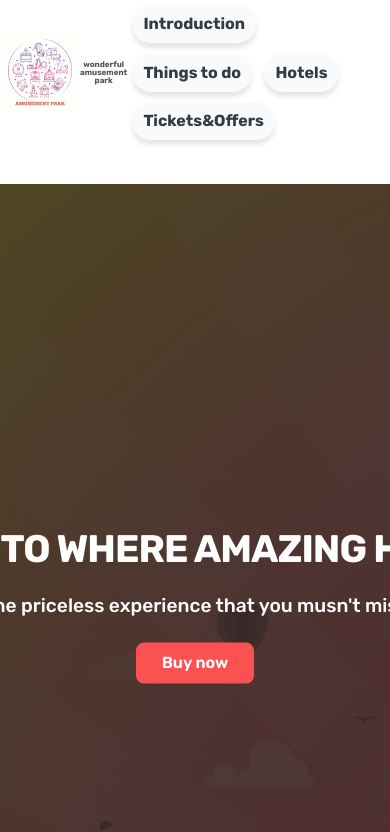
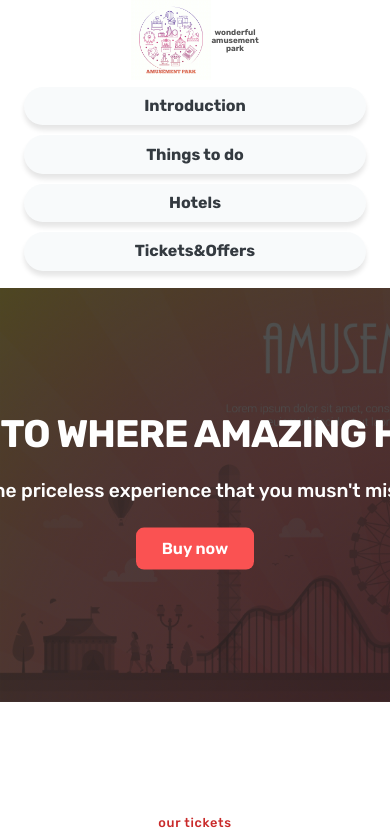
Before and after one commit to sword8541/web-dev-midterm, a plain HTML site: page tickets&offers.html in a window 390 px wide. Shown: the top 832 px of the page. Drawn offline with nearby package versions, Linux system fonts and the light colour scheme.

Commit message:
make navbar sticky and responsive;

```diff
--- a/css/general-style.css
+++ b/css/general-style.css
@@ -100,7 +100,7 @@ footer {
   font-size: 1.6rem;
   font-weight: 500;
   color: #c92a2a;
-  text-transform: uppercase;
+  text-transform: uppercaeY(35rem)
   margin-bottom: 1.6rem;
   letter-spacing: 0.7px;
 }
@@ -250,6 +250,15 @@ container -- a centered wrapper
     Nav bar and footer
 /* ------------------------ */
 /*Nav bar  */
+
+.header {
+  position: relative;
+  top: 0;
+  background-color: #fff;
+  width: 100vw;
+  overflow: hidden;
+  /* z-index: 1000; */
+}
 .nav-bar img {
   width: 10rem;
   height: 10rem;
@@ -261,6 +270,7 @@ container -- a centered wrapper
 }
 .nav-list {
   list-style: none;
+  padding: 0 2.4rem;
 }
 .nav-list li {
   display: inline-block;
@@ -363,7 +373,6 @@ container -- a centered wrapper
 
 /*  break point */
 /*
-  around 1344px as
   around 75em 1200px as ipad or mainstream pad screen size
   around 60em 950px as how the structure of most pages breaks
 */
@@ -378,4 +387,28 @@ container -- a centered wrapper
   html {
     font-size: 50%;
   }
+
+  /* adjust the nave bar menu to smaller screen */
+
+  /* to make the nave bar sticky with scrolling */
+  .header {
+    position: fixed;
+    z-index: 1000;
+  }
+  .section-hero {
+    transform: translateY(35rem);
+  }
+
+  .nav-bar {
+    display: flex;
+    flex-direction: column;
+    position: sticky;
+  }
+  .nav-list {
+    display: flex;
+    flex-direction: column;
+    text-align: center;
+    width: 100%;
+    margin-bottom: 1.6rem;
+  }
 }
--- a/css/index.css
+++ b/css/index.css
@@ -106,7 +106,7 @@
   align-items: center;
   font-size: 2rem;
 }
-/* *******Media query***** */
+/* *******Media query to adapt to small screen around 960px***** */
 
 @media (max-width: 60em) {
   .section-hero-frontpage {
--- a/css/things-to-do.css
+++ b/css/things-to-do.css
@@ -114,12 +114,18 @@
 }
 /* **********Media query************ */
 @media (max-width: 60em) {
+  .hero-background-container--attraction {
+    height: 50vh;
+    transform: translateY(35rem);
+  }
+
   .testimonials-container--attraction {
     padding: 6.4rem;
     column-gap: 6.4rem;
   }
   .section-testimonials--attraction {
     grid-template-columns: 1fr;
+    transform: translateY(35rem);
   }
   .gallery {
     grid-template-columns: repeat(6, 1fr);
--- a/css/tickets&offers.css
+++ b/css/tickets&offers.css
@@ -174,6 +174,12 @@
 }
 
 @media (max-width: 60em) {
+  .hero-background-container--tickets {
+    height: 50vh;
+  }
+  .section-hero-tickets {
+    transform: translateY(35rem);
+  }
   .hero-container-inner--tickets {
     width: 100%;
     text-align: center;
@@ -187,6 +193,7 @@
   .tickets-container {
     display: grid;
     grid-template-columns: 1fr;
+    transform: translateY(35rem);
   }
   .heading-tertiary {
     font-size: 2.4rem;
```
